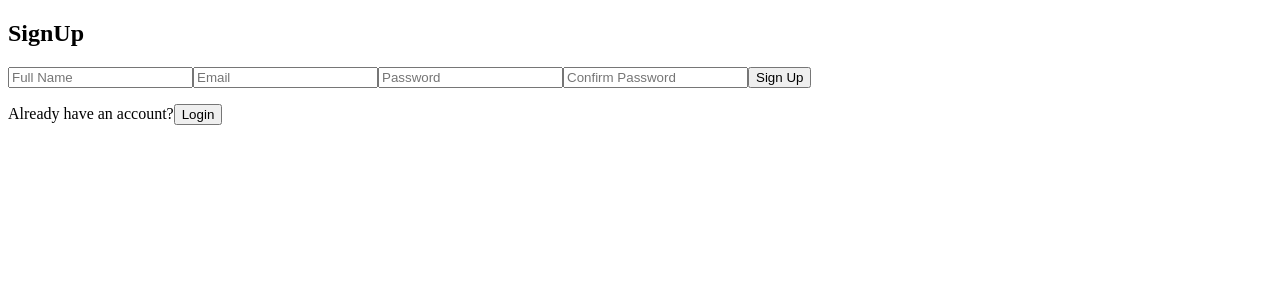
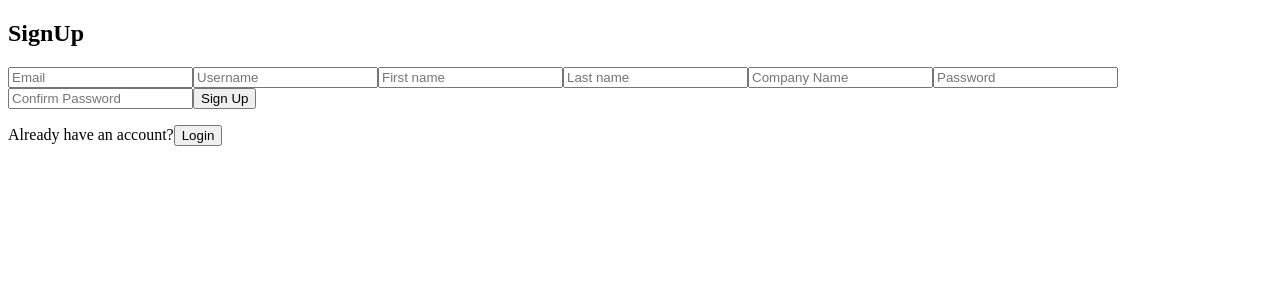
Before and after one commit to KibouSystems/saas_flashsync, a Next.js app: page /auth in a window 1280 px wide. Both pictures are taken after a click on the button "Sign Up". Shown: the top 300 px of the page. Built offline with nearby package versions, Linux system fonts and the light colour scheme.

Commit message:
UPDATE: Form update according to Prisma

```diff
--- a/src/app/auth/page.tsx
+++ b/src/app/auth/page.tsx
@@ -49,12 +49,26 @@ function SignupForm() {
   return (
     <form >
       <input
-        type="text"
-        placeholder="Full Name"
+        type="email"
+        placeholder="Email"
+        required
       />
       <input
-        type="email"
-        placeholder="Email"
+        type="text"
+        placeholder="Username"
+        required
+      />
+      <input
+        type="text"
+        placeholder="First name"
+      />
+      <input
+        type="text"
+        placeholder="Last name"
+      />
+      <input
+        type="text"
+        placeholder="Company Name"
       />
       <input
         type="password"
```
